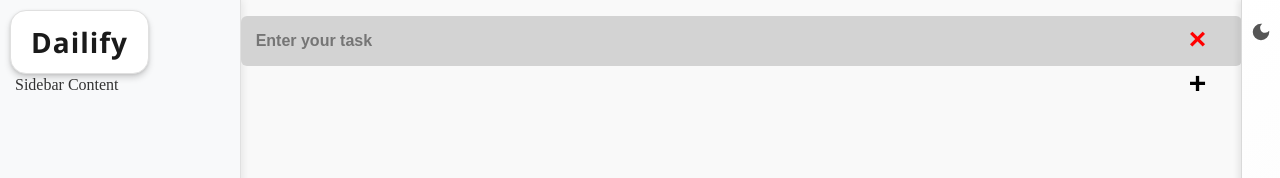
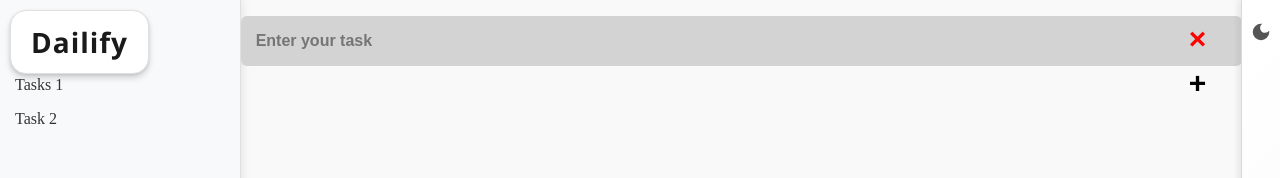
Before and after one commit to YashRaut24/Dailify, a React (Vite) app in the folder frontend/my-app/: page / in a window 1280 px wide. Shown: the top 178 px of the page. Built offline with nearby package versions, Linux system fonts and the light colour scheme.

Commit message:
Added tasks container for each task

```diff
--- a/frontend/my-app/src/components/Sidebar.jsx
+++ b/frontend/my-app/src/components/Sidebar.jsx
@@ -9,8 +9,15 @@
       >
         {collapsed ? "→" : "←"}
       </button>
-      {!collapsed && <p>Sidebar Content</p>}
-      {collapsed && <p>SC</p>}
+      {!collapsed && <p className={mode ? "darkTask" : "task"}>
+        Tasks 1
+        </p>}
+      {collapsed && <p className={mode? "darkST" : "ST"}>T1</p>}
+
+       {!collapsed && <p className={mode ? "darkTask" : "task"}>
+        Task 2
+        </p>}
+      {collapsed && <p className={mode? "darkST" : "ST"}>T2</p>}
     </div>
   );
 }
```
